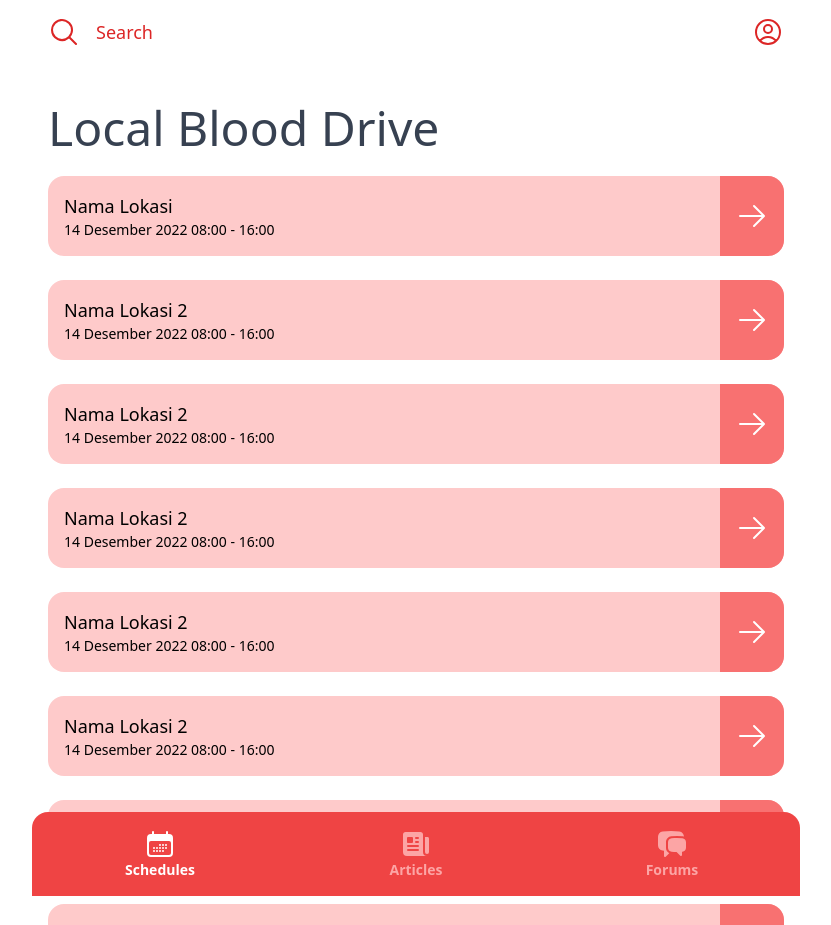
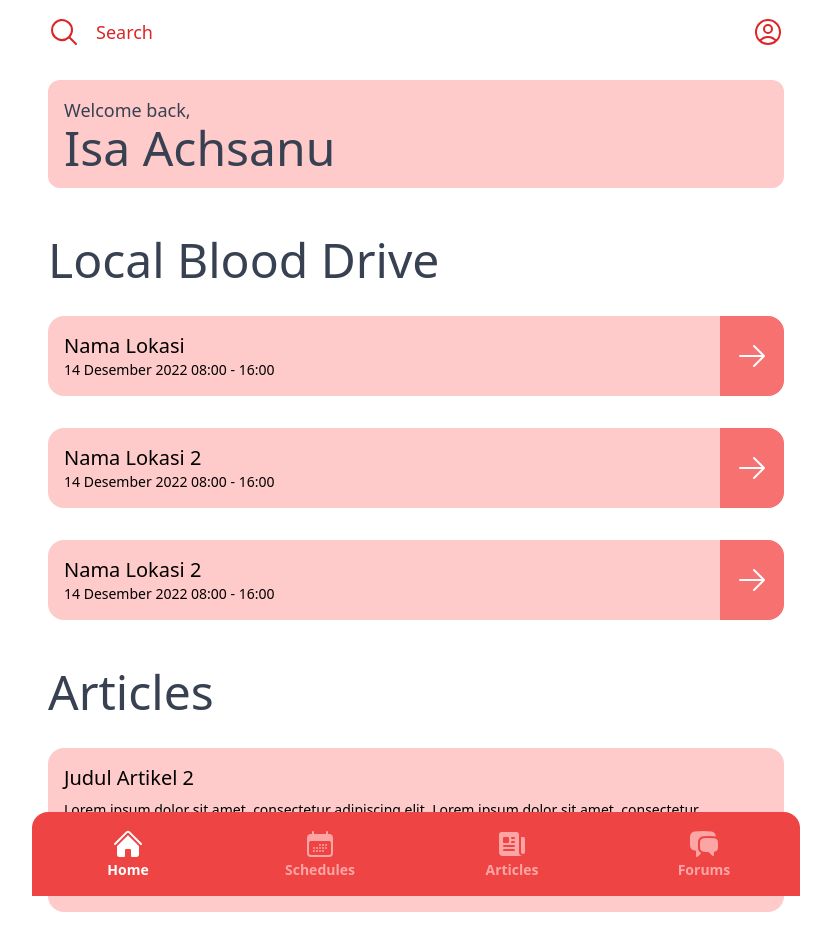
Before and after one commit to isaachsanu/front-blood-donation, a Next.js app: page / in a window 1280 px wide. Shown: the top 925 px of the page, without its empty margins (224-1055 px from the left). Built offline with nearby package versions, Linux system fonts and the light colour scheme.

Commit message:
article card

```diff
--- /dev/null
+++ b/components/ArticleCard.jsx
@@ -0,0 +1,20 @@
+import PropTypes from "prop-types";
+import { ArrowRightIcon } from "@heroicons/react/24/solid";
+
+export default function ArticleCard(props) {
+  return (
+    <div className="flex flex-col gap-2 bg-red-200 rounded-2xl overflow-hidden p-4 mt-4 md:mt-8">
+      <span className="text-lg md:text-xl">{props.title}</span>
+      <span className="text-xs md:text-sm">{props.desc}</span>
+      <button className="flex flex-row gap-1.5 justify-center text-white bg-red-400 p-2 rounded-lg mt-2">
+        <span className="text-xs md:text-sm">Read More</span>
+        <ArrowRightIcon className="h-4 w-4 md:h-6 md:w-6" />
+      </button>
+    </div>
+  );
+}
+
+ArticleCard.propTypes = {
+  title: PropTypes.string.isRequired,
+  desc: PropTypes.string.isRequired,
+};
--- a/components/ScheduleCard.jsx
+++ b/components/ScheduleCard.jsx
@@ -1,11 +1,11 @@
-import PropTypes from 'prop-types';
+import PropTypes from "prop-types";
 import { ArrowRightIcon } from "@heroicons/react/24/solid";
 
 export default function ScheduleCard(props) {
   return (
-    <div className="flex flex-row bg-red-200 rounded-2xl overflow-hidden mt-3 md:mt-6">
+    <div className="flex flex-row bg-red-200 rounded-2xl overflow-hidden mt-4 md:mt-8">
       <div className="flex-1 flex flex-col p-4">
-        <span className="text-base md:text-lg">{props.location}</span>
+        <span className="text-lg md:text-xl">{props.location}</span>
         <span className="text-xs md:text-sm">{props.time}</span>
       </div>
       <div className="flex items-center bg-red-400 p-4">
@@ -16,6 +16,6 @@ export default function ScheduleCard(props) {
 }
 
 ScheduleCard.propTypes = {
-    location: PropTypes.string.isRequired,
-    time: PropTypes.string.isRequired
-}
+  location: PropTypes.string.isRequired,
+  time: PropTypes.string.isRequired,
+};
--- a/components/navbar/App.jsx
+++ b/components/navbar/App.jsx
@@ -8,7 +8,7 @@ export default function AppNavbar() {
   return (
     <div
       className={
-        "transition-all sticky my-container mx-auto w-full flex flex-row p-4 bg-white " +
+        "transition-all duration-300 sticky my-container mx-auto w-full flex flex-row p-4 bg-white " +
         (nav.isShowNavigation ? "top-0" : "-top-24")
       }
     >
--- a/components/navbar/Bottom.jsx
+++ b/components/navbar/Bottom.jsx
@@ -1,6 +1,7 @@
 import {
   CalendarDaysIcon,
   ChatBubbleLeftRightIcon,
+  HomeIcon,
   NewspaperIcon,
 } from "@heroicons/react/24/solid";
 import { useNavigation } from "../../store/navigation";
@@ -12,23 +13,29 @@ export default function BottomNavbar() {
   return (
     <div
       className={
-        "transition-all fixed my-container mx-auto w-full flex flex-row bg-red-500 rounded-t-2xl " +
+        "transition-all duration-300 fixed my-container mx-auto w-full flex flex-row bg-red-500 rounded-t-2xl " +
         (nav.isShowNavigation ? "bottom-0" : "-bottom-24")
       }
     >
-      <div className="basis-1/3 p-4">
+      <div className="basis-1/4 p-4">
         <div className="flex flex-col items-center text-white">
+          <HomeIcon className="h-6 w-6 md:h-8 md:w-8" />
+          <div className="text-xs md:text-sm font-bold">Home</div>
+        </div>
+      </div>
+      <div className="basis-1/4 p-4">
+        <div className="flex flex-col items-center text-red-300">
           <CalendarDaysIcon className="h-6 w-6 md:h-8 md:w-8" />
           <div className="text-xs md:text-sm font-bold">Schedules</div>
         </div>
       </div>
-      <div className="basis-1/3 p-4">
+      <div className="basis-1/4 p-4">
         <div className="flex flex-col items-center text-red-300">
           <NewspaperIcon className="h-6 w-6 md:h-8 md:w-8" />
           <div className="text-xs md:text-sm font-bold">Articles</div>
         </div>
       </div>
-      <div className="basis-1/3 p-4">
+      <div className="basis-1/4 p-4">
         <div className="flex flex-col items-center text-red-300">
           <ChatBubbleLeftRightIcon className="h-6 w-6 md:h-8 md:w-8" />
           <div className="text-xs md:text-sm font-bold">Forums</div>
--- a/pages/index.jsx
+++ b/pages/index.jsx
@@ -3,6 +3,7 @@ import BottomNavbar from "../components/navbar/Bottom";
 import AppNavbar from "../components/navbar/App";
 import ScheduleCard from "../components/ScheduleCard";
 import TemplateDefault from "../components/template/default";
+import ArticleCard from "../components/ArticleCard";
 
 export default function Home() {
   return (
@@ -13,7 +14,17 @@ export default function Home() {
         <link rel="icon" href="/favicon.ico" />
       </Head>
       <TemplateDefault>
-        <h1 className="text-gray-700 text-3xl md:text-5xl my-4 mt-6">
+        <section id="dashboard-card" className="p-4 bg-red-200 rounded-xl">
+          <div className="flex flex-col">
+            <span className="text-gray-700 text-xs md:text-lg">
+              Welcome back,
+            </span>
+            <span className="text-gray-700 text-3xl md:text-5xl">
+              Isa Achsanu
+            </span>
+          </div>
+        </section>
+        <h1 className="text-gray-700 text-3xl md:text-5xl my-4 mt-6 md:mt-12">
           Local Blood Drive
         </h1>
         <section id="local-blood-drive">
@@ -29,30 +40,24 @@ export default function Home() {
             location="Nama Lokasi 2"
             time="14 Desember 2022 08:00 - 16:00"
           />
-          <ScheduleCard
-            location="Nama Lokasi 2"
-            time="14 Desember 2022 08:00 - 16:00"
+        </section>
+        <h1 className="text-gray-700 text-3xl md:text-5xl my-4 mt-6 md:mt-12">
+          Articles
+        </h1>
+        <section id="article">
+          <ArticleCard
+            title="Judul Artikel 2"
+            desc="Lorem ipsum dolor sit amet, consectetur adipiscing elit. Lorem ipsum dolor sit amet, consectetur adipiscing elit. Donec lobortis lorem ligula, nec sollicitudin ..."
           />
-          <ScheduleCard
-            location="Nama Lokasi 2"
-            time="14 Desember 2022 08:00 - 16:00"
+          <ArticleCard
+            title="Judul Artikel 3"
+            desc="Lorem ipsum dolor sit amet, consectetur adipiscing elit. Lorem ipsum dolor sit amet, consectetur adipiscing elit. Donec lobortis lorem ligula, nec sollicitudin ..."
           />
-          <ScheduleCard
-            location="Nama Lokasi 2"
-            time="14 Desember 2022 08:00 - 16:00"
-          />
-          <ScheduleCard
-            location="Nama Lokasi 2"
-            time="14 Desember 2022 08:00 - 16:00"
-          />
-          <ScheduleCard
-            location="Nama Lokasi 2"
-            time="14 Desember 2022 08:00 - 16:00"
+          <ArticleCard
+            title="Judul Artikel 5"
+            desc="Lorem ipsum dolor sit amet, consectetur adipiscing elit. Lorem ipsum dolor sit amet, consectetur adipiscing elit. Donec lobortis lorem ligula, nec sollicitudin ..."
           />
         </section>
-        <h1 className="text-gray-700 text-3xl md:text-5xl my-4 mt-6">
-          Articles
-        </h1>
       </TemplateDefault>
     </>
   );
--- a/pages/index_old.js
+++ /dev/null
@@ -1,71 +0,0 @@
-import Head from 'next/head'
-import Image from 'next/image'
-import styles from '../styles/Home.module.css'
-
-export default function Home_old() {
-  return (
-    <div className={styles.container}>
-      <Head>
-        <title>Create Next App</title>
-        <meta name="description" content="Generated by create next app" />
-        <link rel="icon" href="/favicon.ico" />
-      </Head>
-
-      <main className={styles.main}>
-        <h1 className={styles.title}>
-          Welcome to <a href="https://nextjs.org">Next.js!</a>
-        </h1>
-
-        <p className={styles.description}>
-          Get started by editing{' '}
-          <code className={styles.code}>pages/index.js</code>
-        </p>
-
-        <div className={styles.grid}>
-          <a href="https://nextjs.org/docs" className={styles.card}>
-            <h2>Documentation &rarr;</h2>
-            <p>Find in-depth information about Next.js features and API.</p>
-          </a>
-
-          <a href="https://nextjs.org/learn" className={styles.card}>
-            <h2>Learn &rarr;</h2>
-            <p>Learn about Next.js in an interactive course with quizzes!</p>
-          </a>
-
-          <a
-            href="https://github.com/vercel/next.js/tree/canary/examples"
-            className={styles.card}
-          >
-            <h2>Examples &rarr;</h2>
-            <p>Discover and deploy boilerplate example Next.js projects.</p>
-          </a>
-
-          <a
-            href="https://vercel.com/new?utm_source=create-next-app&utm_medium=default-template&utm_campaign=create-next-app"
-            target="_blank"
-            rel="noopener noreferrer"
-            className={styles.card}
-          >
-            <h2>Deploy &rarr;</h2>
-            <p>
-              Instantly deploy your Next.js site to a public URL with Vercel.
-            </p>
-          </a>
-        </div>
-      </main>
-
-      <footer className={styles.footer}>
-        <a
-          href="https://vercel.com?utm_source=create-next-app&utm_medium=default-template&utm_campaign=create-next-app"
-          target="_blank"
-          rel="noopener noreferrer"
-        >
-          Powered by{' '}
-          <span className={styles.logo}>
-            <Image src="/vercel.svg" alt="Vercel Logo" width={72} height={16} />
-          </span>
-        </a>
-      </footer>
-    </div>
-  )
-}
```
